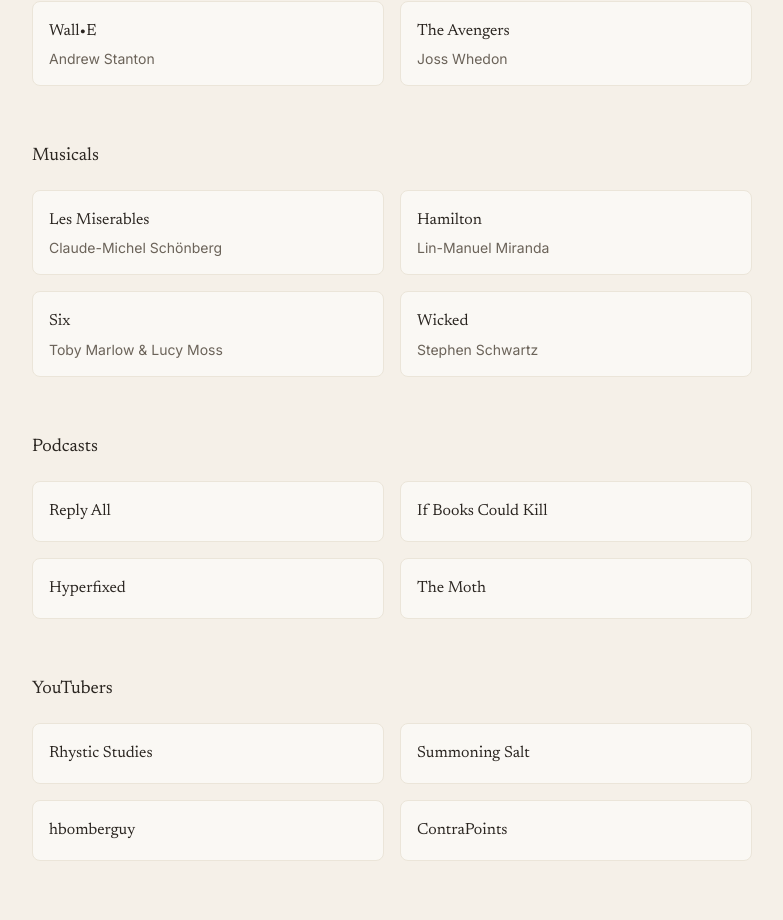
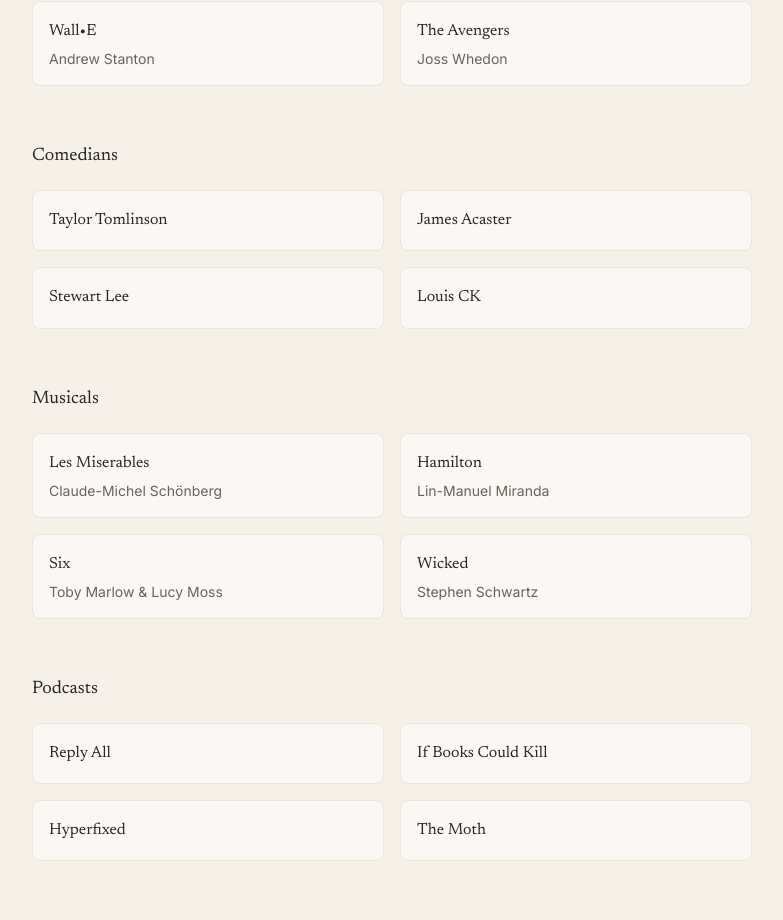
Before and after one commit to sudokufan/alex.day, a React (Vite) app: page /top in a window 1280 px wide. Shown: the part 1817-2737 px from the top of the page, without its empty margins (248-1031 px from the left). Built offline with nearby package versions, Linux system fonts and the light colour scheme.

Commit message:
added comedians to rushmores

```diff
--- a/src/content/top.ts
+++ b/src/content/top.ts
@@ -53,6 +53,15 @@
       { name: "Tick, Tick... Boom!", detail: "Lin-Manuel Miranda" },
       { name: "Wall•E", detail: "Andrew Stanton" },
       { name: "The Avengers", detail: "Joss Whedon" },
+    ],
+  },
+  {
+    category: "Comedians",
+    items: [
+      { name: "Taylor Tomlinson" },
+      { name: "James Acaster" },
+      { name: "Stewart Lee" },
+      { name: "Louis CK" },
     ],
   },
   {
```
